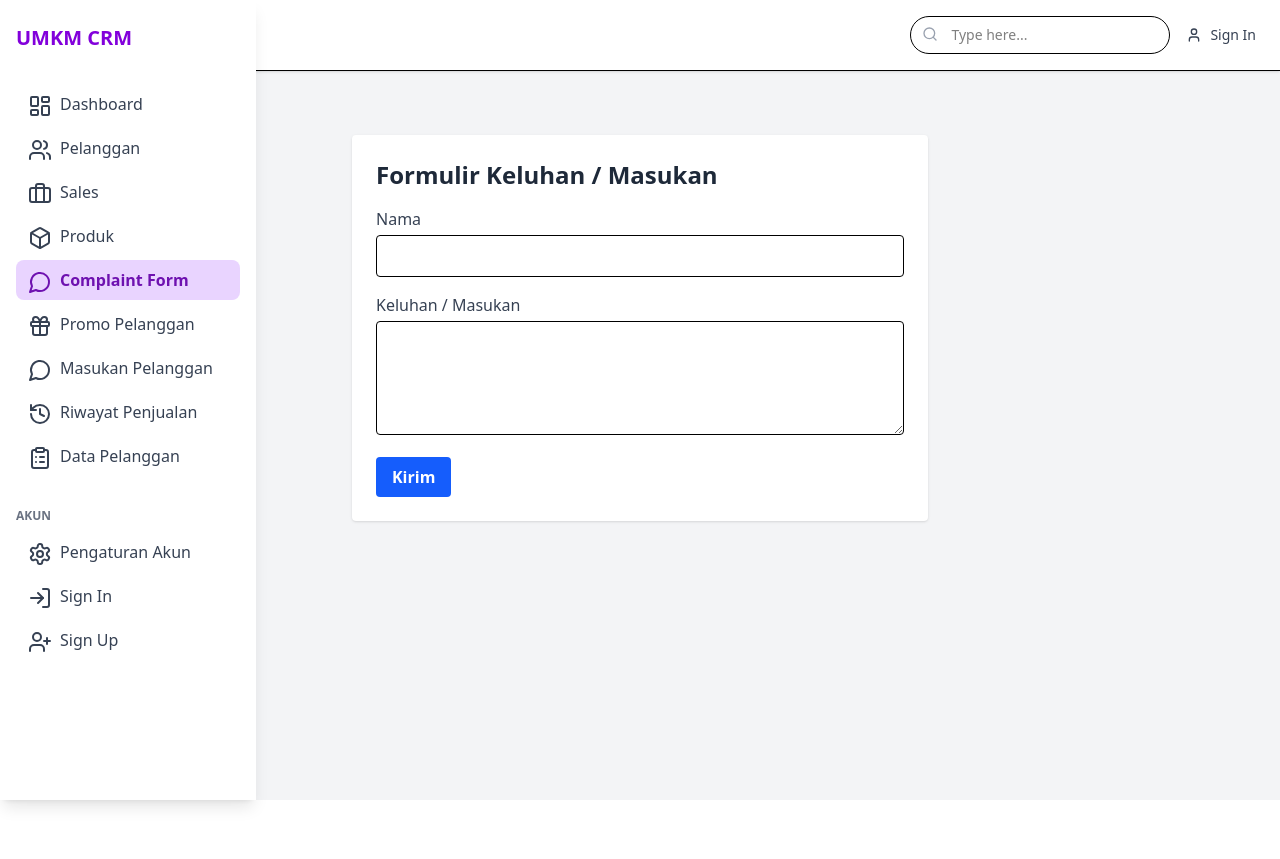
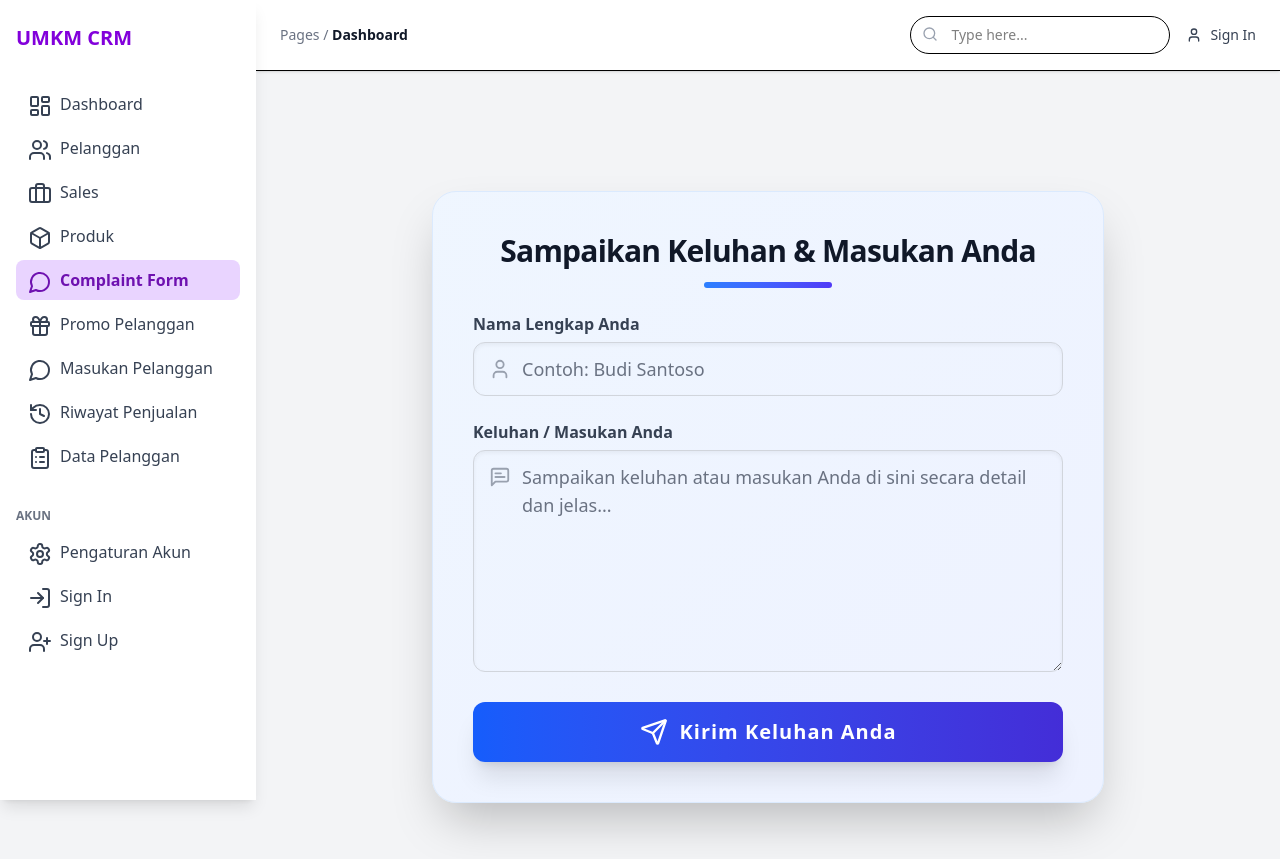
Before and after one commit to nrazz41/crm-23SIB-Kelompok1, a React (Vite) app: page /complaint-form in a window 1280 px wide. Before the commit the page ends 800 px from the top, so only its background shows below. Built offline with nearby package versions, Linux system fonts and the light colour scheme.

Commit message:
done untuk penambahan

```diff
--- a/src/App.jsx
+++ b/src/App.jsx
@@ -26,7 +26,7 @@ function App() {
       </Route>
 
       <Route element={<MainLayout />}>
-        <Route path="/" element={<Dashboard />} />
+        <Route path="/dashboard" element={<Dashboard />} />
         <Route path="/Pelanggan" element={<CustomerManagement />} />
         <Route path="/sales" element={<SalesManagement />} />
         <Route path="/product" element={<ProductManagement />} />
--- a/src/assets/Pages/ComplaintForm.jsx
+++ b/src/assets/Pages/ComplaintForm.jsx
@@ -1,4 +1,5 @@
 import { useState } from "react";
+import { Send, CheckCircle, User, MessageSquareText } from 'lucide-react'; // Menggunakan ikon Lucide
 
 export default function ComplaintForm({ onSubmit }) {
   const [formData, setFormData] = useState({ name: "", message: "" });
@@ -6,52 +7,135 @@ export default function ComplaintForm({ onSubmit }) {
 
   const handleSubmit = (e) => {
     e.preventDefault();
+    // Simulasi pengiriman data
+    console.log("Formulir disubmit:", formData);
+    if (onSubmit) {
       onSubmit(formData);
+    }
     setSubmitted(true);
     setFormData({ name: "", message: "" });
-    setTimeout(() => setSubmitted(false), 3000); // reset notif setelah 3 detik
+    setTimeout(() => setSubmitted(false), 3000);
   };
 
   return (
-    <div className="max-w-xl mx-auto mt-10 p-6 bg-white rounded shadow">
-      <h1 className="text-2xl font-bold mb-4 text-gray-800">Formulir Keluhan / Masukan</h1>
+    // Kontainer utama formulir dengan background gradient, bayangan mendalam, dan border yang elegan
+    // Menambahkan efek subtle parallax dan tilt pada hover
+    // Menyesuaikan margin dan padding untuk kepadatan yang lebih baik
+    <div className="max-w-2xl mx-auto my-8 p-8 md:p-10 bg-gradient-to-br from-blue-50 to-indigo-50 rounded-3xl shadow-3xl border border-blue-100 transform transition-all duration-500 hover:shadow-4xl hover:-translate-y-1 hover:rotate-z-0.5">
+      {/* Mengurangi ukuran teks judul agar pas 1 baris, dan menyesuaikan margin */}
+      <h1 className="text-3xl font-extrabold mb-6 text-gray-900 text-center tracking-tight leading-tight">
+        Sampaikan Keluhan & Masukan Anda
+        {/* Mengurangi margin atas untuk mendekatkan garis ke judul */}
+        <span className="block w-32 h-1.5 bg-gradient-to-r from-blue-500 to-indigo-600 mx-auto mt-3 rounded-full"></span>
+      </h1>
+
       {submitted && (
-        <div className="mb-4 text-green-600 font-medium">
-          Terima kasih, keluhan Anda sudah kami terima.
+        // Notifikasi sukses yang lebih menarik dengan animasi dan ikon
+        // Mengurangi padding dan margin
+        <div className="flex items-center justify-center p-4 mb-6 bg-gradient-to-r from-green-100 to-green-200 text-green-800 rounded-xl shadow-lg border border-green-300 animate-slide-in-top">
+          <CheckCircle size={28} className="mr-4 text-green-600 animate-bounce-scale" />
+          <span className="font-bold text-lg leading-tight">Terima kasih banyak! <br/> Keluhan/masukan Anda sudah kami terima.</span>
         </div>
       )}
-      <form onSubmit={handleSubmit} className="space-y-4">
+
+      <form onSubmit={handleSubmit} className="space-y-6"> {/* Mengurangi spasi antar elemen formulir */}
         <div>
-          <label className="block mb-1 font-medium text-gray-700">Nama</label>
+          <label htmlFor="name" className="block text-base font-semibold text-gray-700 mb-1.5"> {/* Mengurangi margin bawah label */}
+            Nama Lengkap Anda
+          </label>
+          <div className="relative">
+            <User size={22} className="absolute left-4 top-1/2 -translate-y-1/2 text-gray-400" />
             <input
               type="text"
+              id="name"
               required
-            className="w-full border px-4 py-2 rounded"
+              placeholder="Contoh: Budi Santoso"
+              className="w-full pl-12 pr-5 py-3 rounded-xl border border-gray-300 focus:ring-4 focus:ring-blue-300 focus:border-blue-500 transition-all duration-300 outline-none text-gray-800 placeholder-gray-500 text-lg shadow-inner hover:border-gray-400 font-medium" // Mengurangi padding vertikal
               value={formData.name}
               onChange={(e) =>
                 setFormData((prev) => ({ ...prev, name: e.target.value }))
               }
             />
           </div>
+        </div>
+
         <div>
-          <label className="block mb-1 font-medium text-gray-700">Keluhan / Masukan</label>
+          <label htmlFor="message" className="block text-base font-semibold text-gray-700 mb-1.5"> {/* Mengurangi margin bawah label */}
+            Keluhan / Masukan Anda
+          </label>
+          <div className="relative">
+            <MessageSquareText size={22} className="absolute left-4 top-4 text-gray-400" />
             <textarea
+              id="message"
               required
-            className="w-full border px-4 py-2 rounded"
-            rows="4"
+              placeholder="Sampaikan keluhan atau masukan Anda di sini secara detail dan jelas..."
+              className="w-full pl-12 pr-5 py-3 rounded-xl border border-gray-300 focus:ring-4 focus:ring-blue-300 focus:border-blue-500 transition-all duration-300 outline-none resize-y text-gray-800 placeholder-gray-500 text-lg shadow-inner hover:border-gray-400 font-medium" // Mengurangi padding vertikal
+              rows="7" // Mengurangi tinggi default textarea sedikit
               value={formData.message}
               onChange={(e) =>
                 setFormData((prev) => ({ ...prev, message: e.target.value }))
               }
             ></textarea>
           </div>
+        </div>
+
         <button
           type="submit"
-          className="bg-blue-600 hover:bg-blue-700 text-white font-semibold px-4 py-2 rounded"
+          className="w-full flex items-center justify-center px-10 py-4 bg-gradient-to-r from-blue-600 to-indigo-700 text-white font-extrabold text-xl rounded-xl shadow-xl hover:shadow-2xl focus:outline-none focus:ring-4 focus:ring-blue-500 focus:ring-offset-2 focus:ring-offset-gray-100 transition-all duration-400 transform hover:scale-102 active:scale-98 active:bg-blue-800 tracking-wider group relative overflow-hidden" // Mengurangi padding vertikal tombol
         >
-          Kirim
+          {/* Efek visual tambahan untuk tombol */}
+          <span className="absolute inset-0 bg-gradient-to-r from-blue-700 to-indigo-800 opacity-0 group-hover:opacity-100 transition-opacity duration-300"></span>
+          <span className="relative flex items-center">
+            <Send size={28} className="mr-3 transform group-hover:translate-x-1 transition-transform duration-300" />
+            Kirim Keluhan Anda
+          </span>
         </button>
       </form>
+      {/* Tambahan styling untuk keyframes animasi yang lebih kompleks */}
+      <style>
+        {`
+          /* Custom CSS for a very subtle 3D hover effect (rotate-z-0.5) */
+          .rotate-z-0\\.5:hover {
+            transform: translateY(-4px) rotateZ(0.5deg) translateZ(10px); /* Subtle Z-axis move and rotation */
+            box-shadow: 0 20px 25px -5px rgba(0, 0, 0, 0.1), 0 10px 10px -5px rgba(0, 0, 0, 0.04); /* Deeper shadow */
+          }
+
+          .shadow-3xl {
+            box-shadow: 0 25px 50px -12px rgba(0, 0, 0, 0.25);
+          }
+          .hover\\:shadow-4xl:hover {
+            box-shadow: 0 30px 60px -15px rgba(0, 0, 0, 0.35);
+          }
+
+          @keyframes slideInTop {
+            from {
+              opacity: 0;
+              transform: translateY(-50px) scale(0.9);
+            }
+            to {
+              opacity: 1;
+              transform: translateY(0) scale(1);
+            }
+          }
+
+          @keyframes bounceScale {
+            0%, 100% {
+              transform: scale(1);
+            }
+            50% {
+              transform: scale(1.1);
+            }
+          }
+
+          .animate-slide-in-top {
+            animation: slideInTop 0.6s ease-out forwards;
+          }
+
+          .animate-bounce-scale {
+            animation: bounceScale 1s infinite alternate;
+          }
+        `}
+      </style>
     </div>
   );
 }
--- a/src/assets/Pages/LoginPage.jsx
+++ b/src/assets/Pages/LoginPage.jsx
@@ -30,7 +30,7 @@ const LoginPage = () => {
     console.log('Email:', email, 'Password:', password); // Log data login
 
     // Langsung arahkan ke halaman dashboard setelah (simulasi) login berhasil
-    navigate('/Dashboard'); // BARIS INI YANG MENGARAHKAN KE DASHBOARD
+    navigate('/dashboard'); // BARIS INI YANG MENGARAHKAN KE DASHBOARD
   };
 
   const handleForgotPassword = () => {
--- a/src/assets/components/MainLayout.jsx
+++ b/src/assets/components/MainLayout.jsx
@@ -1,21 +1,25 @@
-import { Outlet } from "react-router-dom";
-import Sidebar from "./Sidebar";
-import Header from "./Header";
+import React from 'react';
+import { Outlet } from 'react-router-dom';
+import Sidebar from './Sidebar';
+import Header from './Header';
 
 export default function MainLayout() {
   return (
+    <div id="app-container" className="bg-gray-100 min-h-screen flex w-full">
+      {/* Sidebar. Pastikan komponen Sidebar memiliki styling 'fixed w-64' di dalamnya */}
+      <Sidebar />
 
-            <div id="app-container" className="bg-gray-100 min-h-screen flex w-full">
-  <Sidebar /> {/* pastikan Sidebar punya fixed width, contoh: w-64 */}
-  <div id="main-content" className="flex-1 flex flex-col">
+      <div id="main-content" className="flex-1 flex flex-col md:ml-64">
+        {/* Header aplikasi. Ini akan berada di bagian atas konten utama */}
         <Header />
-    <main className="flex-1 overflow-y-auto">
+
+        <main className="flex-1 overflow-y-auto pt-16">
+          {/* Padding di sini akan berlaku untuk semua konten yang dirender oleh Outlet */}
           <div className="p-6">
-    <Outlet />
+            <Outlet /> {/* Di sinilah komponen halaman (misal: Dashboard, DataPelanggan) akan dirender */}
           </div>
         </main>
       </div>
     </div>
-
   );
-};
+}
```
Lines whose indentation alone changed are shown as unchanged.
